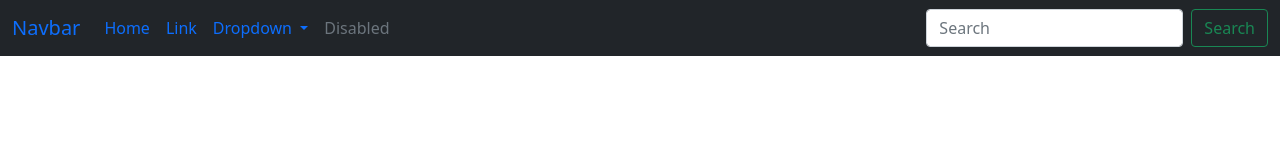
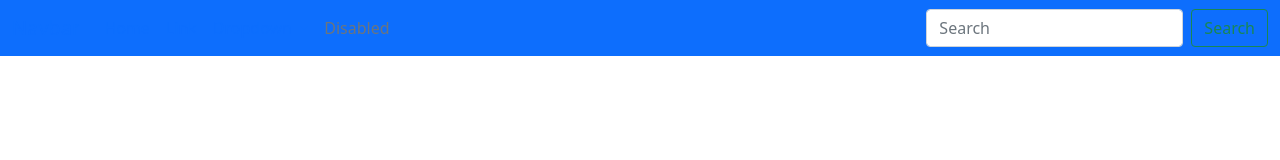
Before and after one commit to CodebaySoftware/codebaysoftware.github.io, a plain HTML site: page index.html in a window 1280 px wide. Drawn offline with nearby package versions, Linux system fonts and the light colour scheme.

Commit message:
Update index.html

```diff
--- a/index.html
+++ b/index.html
@@ -7,7 +7,7 @@
 
 </head>
 <body>
-		<nav class="navbar navbar-expand-lg navbar-primary bg-dark">
+		<nav class="navbar navbar-expand-lg navbar-primary bg-primary">
   <div class="container-fluid">
     <a class="navbar-brand" href="#">Navbar</a>
     <button class="navbar-toggler" type="button" data-bs-toggle="collapse" data-bs-target="#navbarSupportedContent" aria-controls="navbarSupportedContent" aria-expanded="false" aria-label="Toggle navigation">
```
